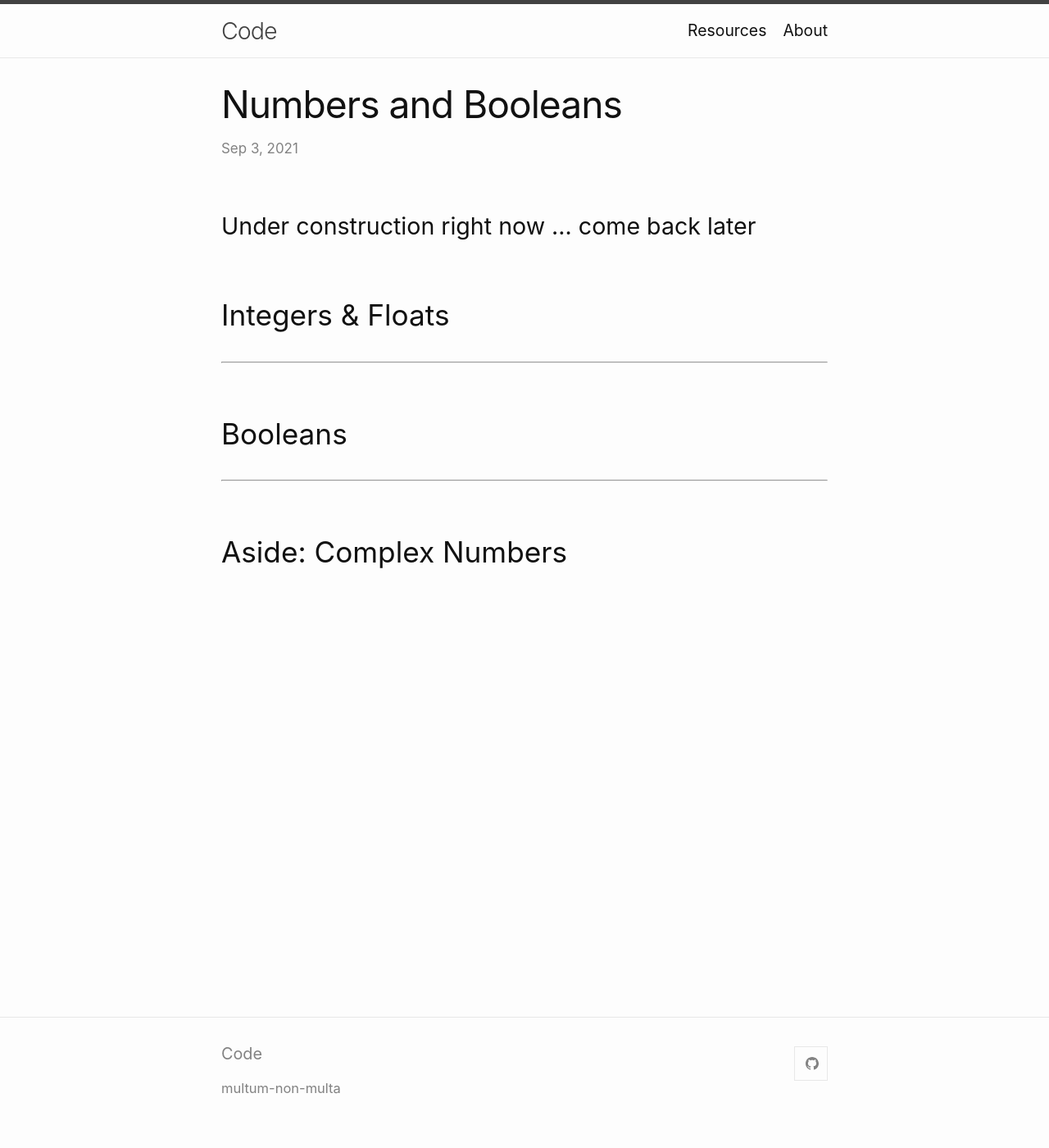
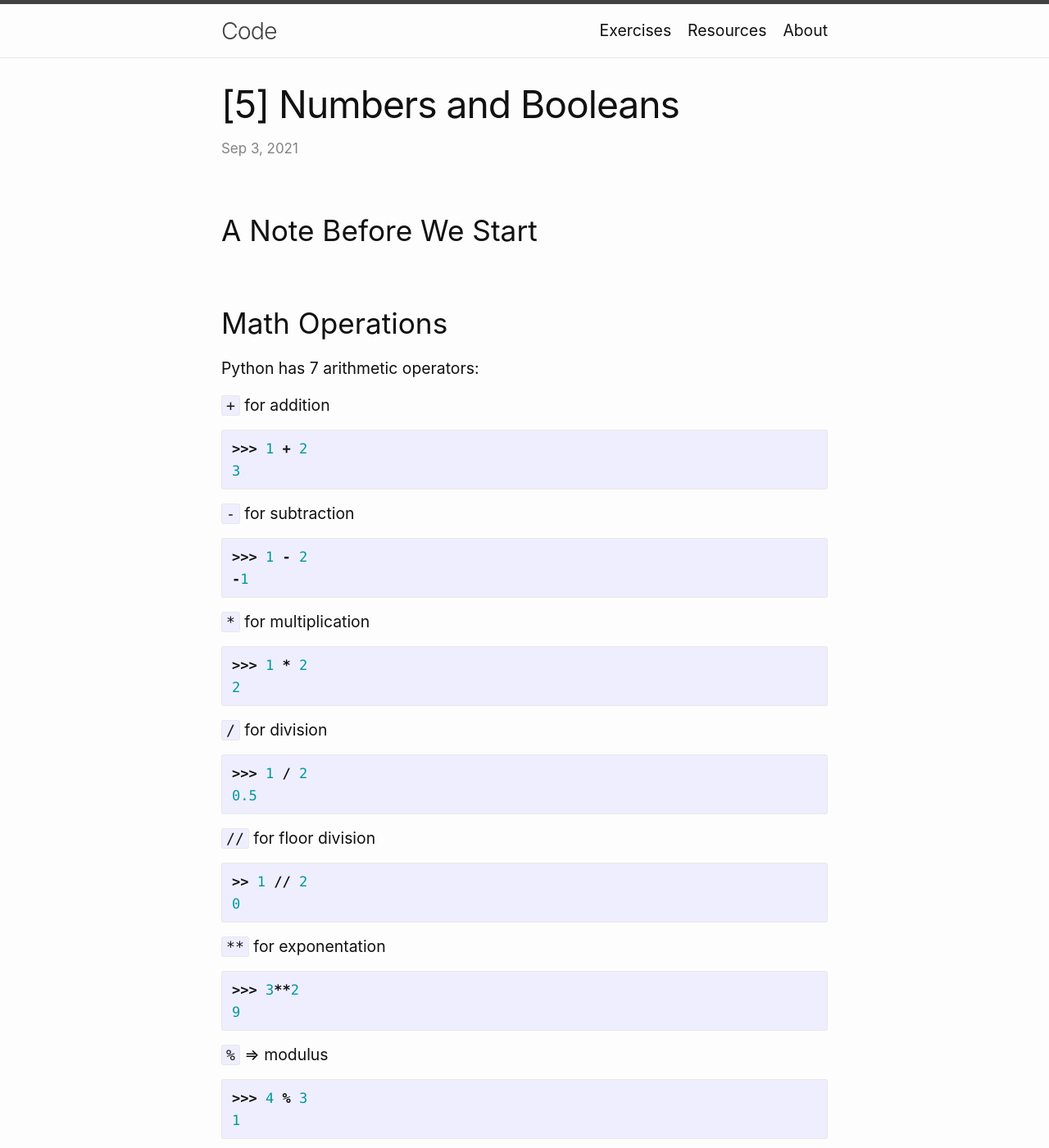
Before and after one commit to multum-non-multa/code, a Jekyll site: the page built from _posts/2021-09-03-numbers-conversion-etc.md, in a window 1280 px wide and 1400 px high. Shown: the whole window at 82% size. Built offline with Jekyll 4.4.1, drawn with Linux system fonts in a browser that asks for light colours; some of the changed text lies outside the part shown.

````diff
--- a/_posts/2021-09-03-numbers-conversion-etc.md
+++ b/_posts/2021-09-03-numbers-conversion-etc.md
@@ -1,11 +1,73 @@
 ---
 layout: post
-title: "Numbers and Booleans"
+title: "[5] Numbers and Booleans"
 ---
 
-### Under construction right now ... come back later
+## A Note Before We Start
 
-## Integers & Floats
+
+
+
+## Math Operations
+
+Python has 7 arithmetic operators:
+
+`+` for addition
+
+```python
+>>> 1 + 2
+3
+```
+
+`-` for subtraction
+
+```python
+>>> 1 - 2
+-1
+```
+
+`*` for multiplication
+
+```python
+>>> 1 * 2
+2
+```
+
+`/` for division
+
+```python
+>>> 1 / 2
+0.5
+```
+
+`//` for floor division
+
+```python
+>> 1 // 2
+0
+```
+
+`**` for exponentation
+
+```python
+>>> 3**2
+9
+```
+
+`%` => modulus
+
+```python
+>>> 4 % 3
+1
+```
+
+### Uses of `%`
+
+- find even numbers
+
+- divisible by x
+
+
 
 
 ---
````
Also changed, not shown: _config.yml (+8 -1 lines), _posts/2021-08-16-creating-a-repl.md (+1 -1 lines), _posts/2021-08-17-tour-of-repl.md (+1 -1 lines), _posts/2021-08-18-printing-strings.md (+1 -1 lines), _posts/2021-08-31-variables-string-methods-functions.md (+1 -1 lines), _posts/2021-09-03-using-work-bench-freatures.md (added, +6 -0 lines), hw/index.md (added, +14 -0 lines), Gemfile (line endings or trailing spaces), _posts/01-01.md (deleted), hw/github-tree-structure.jpg (added), 4 other files.
